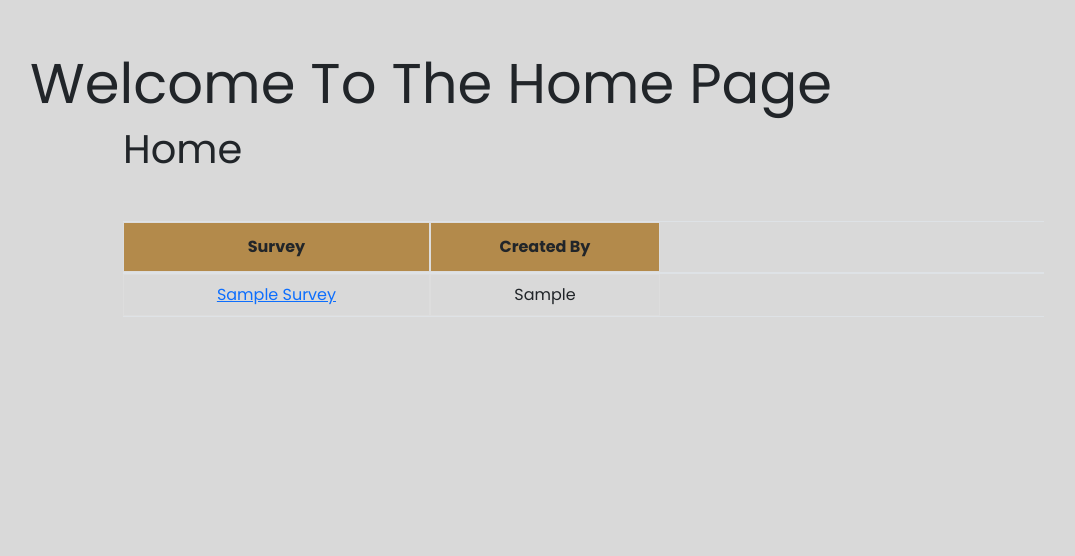
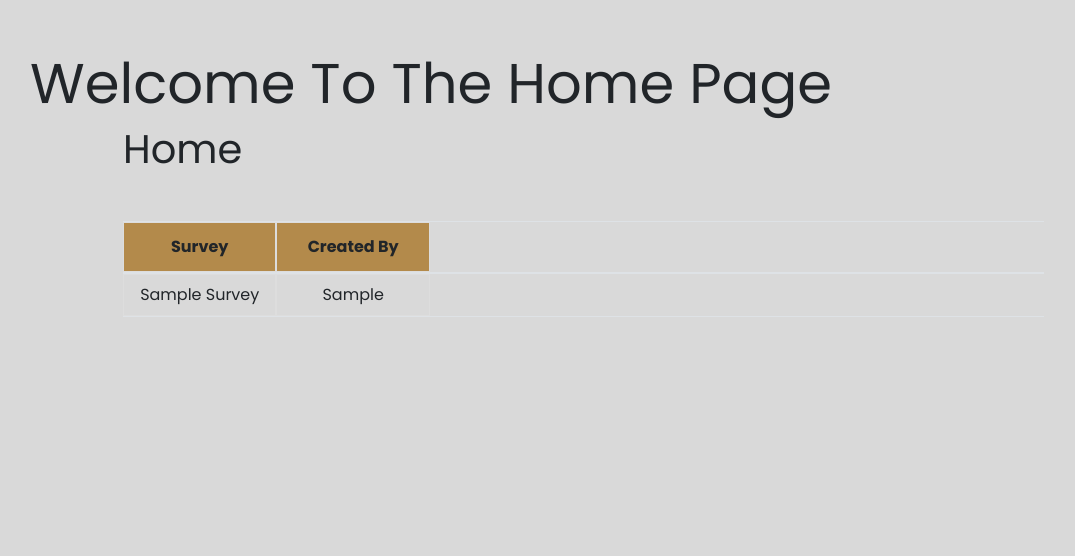
Before and after one commit to FawziaSaad/COMP229-Group4, a Node server app: page / in a window 1280 px wide. Shown: the part 104-660 px from the top of the page, without its empty margins (52-1127 px from the left). Run offline with Node 20, Linux system fonts and the light colour scheme; tables that the repository leaves empty hold one stand-in row (values such as "Sample post"); some libraries are stand-ins or nearby versions.

Commit message:
only logged in users can take survey

```diff
--- a/server/views/index.ejs
+++ b/server/views/index.ejs
@@ -18,18 +18,28 @@
         <table class="table table-bordered table-striped table-hover">
             <!-- Header Row -->
             <tr class="d-flex">
+                <% if (typeof displayName == 'string' && displayName) { %>
                     <th class="text-center col-4">Survey</th>
                     <th class="text-center col-3">Created By</th>
-
+                <% } else { %>
+                    <th class="text-center col-2">Survey</th>
+                    <th class="text-center col-2">Created By</th>
+                <% } %>
             </tr>
             <!-- Repeatable Template Row -->
             <% for(let count = 0; count < SurveyList.length; count++) { %>
                 <tr class="d-flex">
+                    <% if (typeof displayName == 'string' && displayName) { %>
                         <!-- <td class="text-center col-5"><%= SurveyList[count].name %></td> -->
                         <td class="text-center col-4">
                             <a href="/survey/<%= SurveyList[count]._id %>"> <%= SurveyList[count].name %></a>
                         </td>
                         <td class="text-center col-3"><%= SurveyList[count].creator %></td>
+
+                    <% } else { %>
+                        <td class="text-center col-2"><%= SurveyList[count].name %></td>
+                        <td class="text-center col-2"><%= SurveyList[count].creator %></td>
+                    <% } %>
                 </tr>
             <% } %>
         </table>
```
